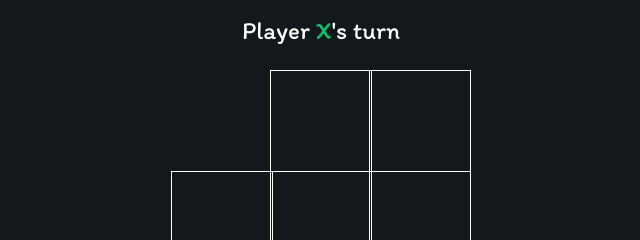
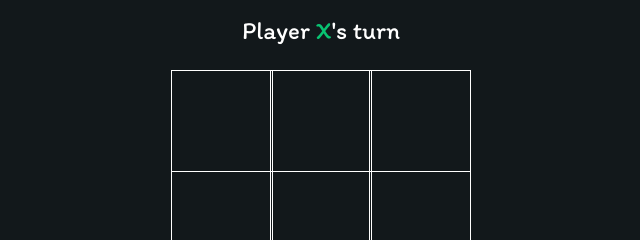
Before and after one commit to Mrhappyhere/TicTacToe, a plain HTML site: page index.html in a window 1280 px wide. Shown: the part 211-451 px from the top of the page, 319-959 px from the left. Drawn offline with Linux system fonts and the light colour scheme.

Commit message:
removed bug

```diff
--- a/index.html
+++ b/index.html
@@ -20,7 +20,7 @@
             Player <span class="display-player playerX">X</span>'s turn
         </section>
         <section class="container">
-            <div class="tile1"></div>
+            <div class="tile"></div>
             <div class="tile"></div>
             <div class="tile"></div>
             <div class="tile"></div>
```
